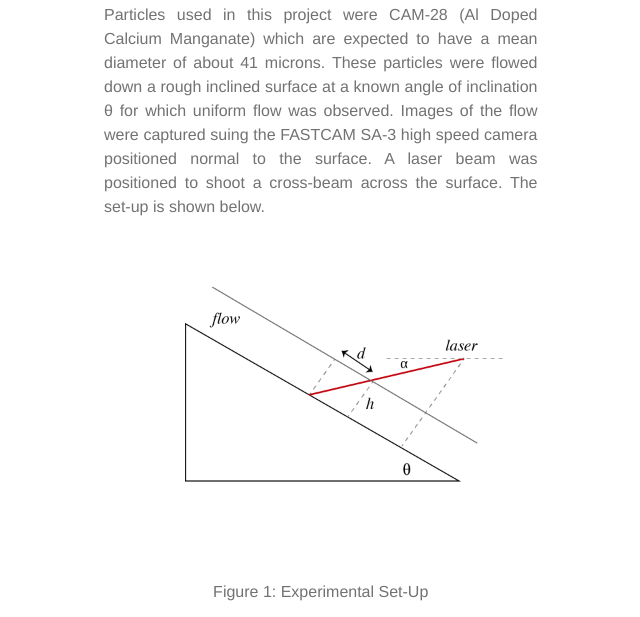
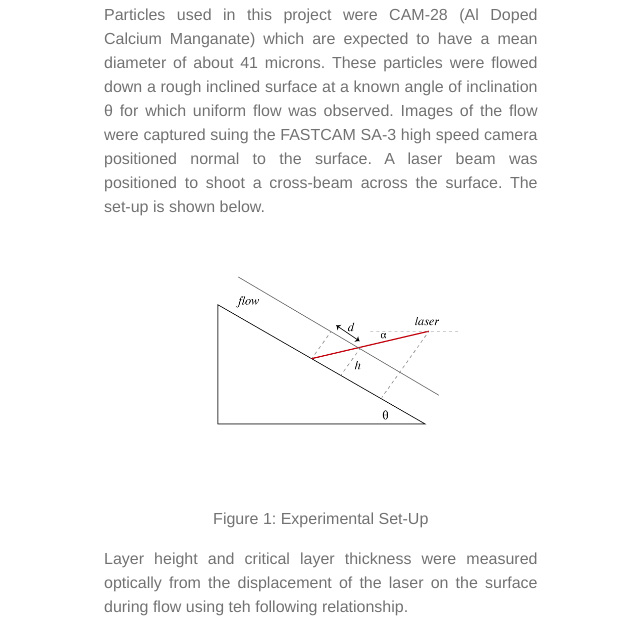
Before and after one commit to rdatta31/determining-layer-height, a plain HTML site: page index.html in a window 1280 px wide. Shown: the part 1339-1956 px from the top of the page, without its empty margins (536-1176 px from the left). Drawn offline with Linux system fonts and the light colour scheme.

Commit message:
Update styles.css

```diff
--- a/styles.css
+++ b/styles.css
@@ -53,11 +53,15 @@
 }
 
 .figure {
-    width:400px;
+    width:70%;
     height:auto;
     padding-top: 10px;
     padding-bottom: 10px;
 
+}
+
+img{
+    max-width: 95%;
 }
 
 /* On bigger screens, where height is more than 800px, change the style of the sidebar (less padding and a smaller font size) */
```
